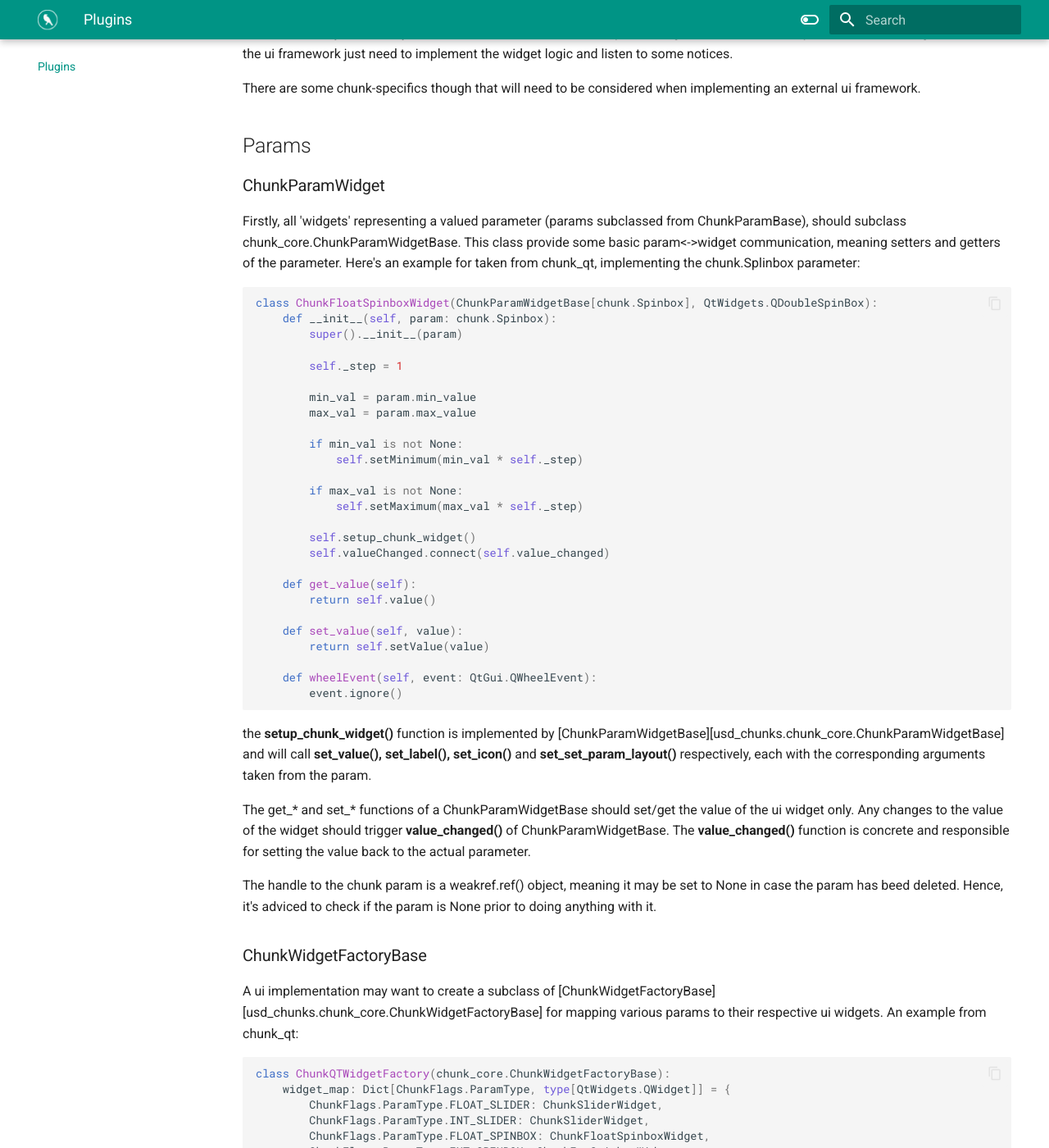
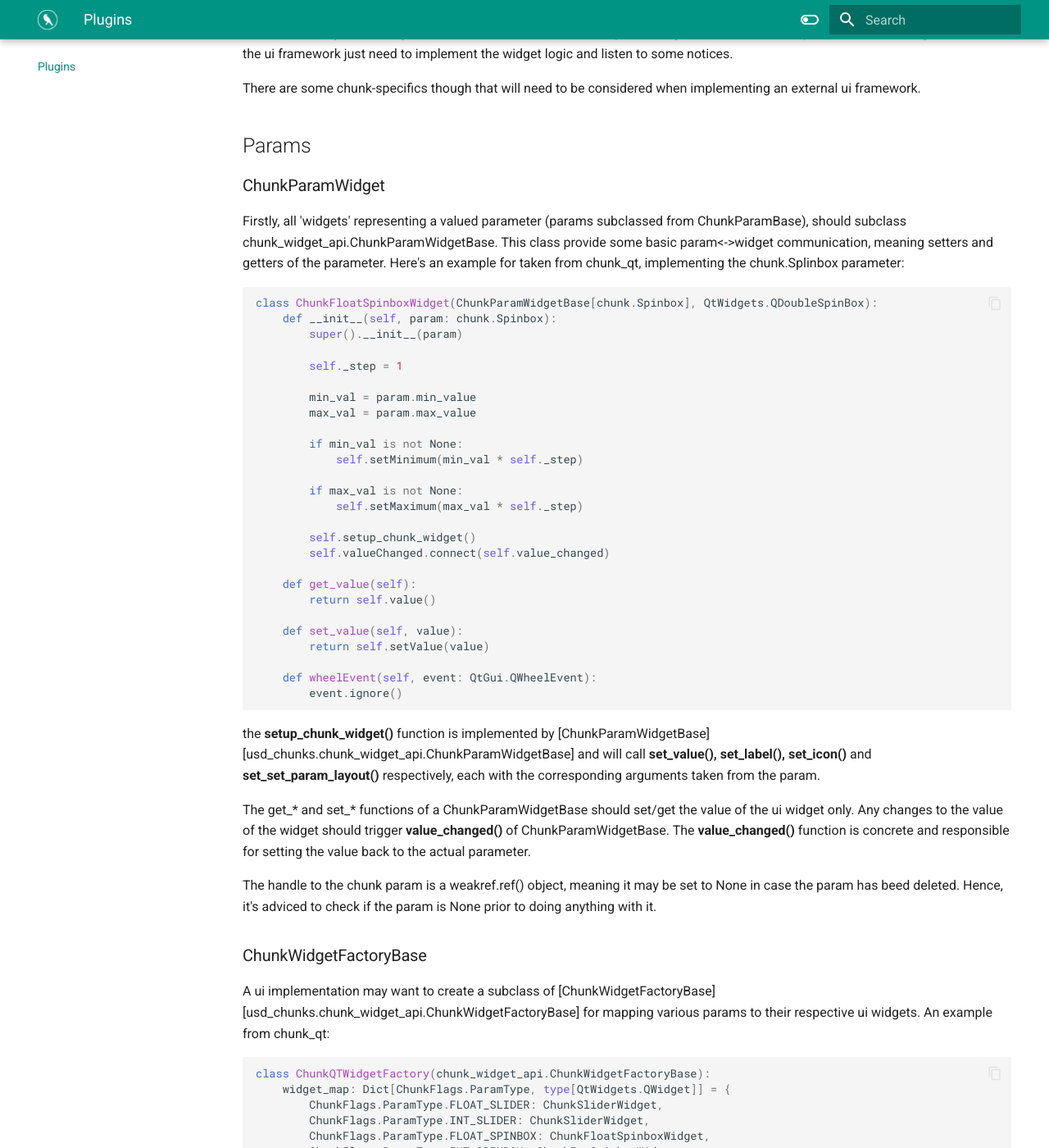
Before and after one commit to HuginStudios/usd_chunks, an MkDocs documentation site: the page built from docs/plugins.md, in a window 1280 px wide and 1400 px high, scrolled down 477 px. Shown: the whole window at 82% size. Built offline with MkDocs 1.6.1 and Material for MkDocs 9.7.7, drawn with Linux system fonts in a browser that asks for light colours; some of the changed text lies outside the part shown.

Commit message:
docs: repoint the plugin guide at the classes that moved
Three mkdocstrings cross-references in docs/plugins.md pointed at
usd_chunks.chunk_core for classes this branch moved out of it:
ChunkParamWidgetBase and ChunkWidgetFactoryBase went to
chunk_widget_api, SceneSender went to chunk_scene. The prose and the
code sample named the old module too.

chunk_core re-exports SceneSender through a module __getattr__, but that
does not help here: griffe resolves references by reading the source, so
a lazy re-export is invisible to it and the link stays broken.

This is the whole of the documentation debt in this branch, which is not
what I claimed in the review. I reported "zero documentation, against
this repo's own conventions" -- but .gitignore deliberately excludes
CLAUDE.md, CONTEXT.md, docs/adr/ and docs/agents/, because the repo is
going public and that scaffolding is not part of it. There was no ADR
convention to violate. And the API reference is generated from source by
docs/gen_ref_nav.py, so the eight new modules are already documented by
the docstrings they were written with.

What a reviewer would actually have caught is this: a refactor that
moves classes breaks the hand-written pages that link to them, and
nothing in the test suite looks at the docs. A check over every
usd_chunks xref in docs/*.md now says none are broken.

````diff
--- a/docs/plugins.md
+++ b/docs/plugins.md
@@ -11,7 +11,7 @@ There are some chunk-specifics though that will need to be considered when imple
 ## Params
 
 ### ChunkParamWidget
-Firstly, all 'widgets' representing a valued parameter (params subclassed from ChunkParamBase), should subclass chunk_core.ChunkParamWidgetBase. This class provide some basic param<->widget communication, meaning setters and getters of the parameter. Here's an example for taken from chunk_qt, implementing the chunk.Splinbox parameter:
+Firstly, all 'widgets' representing a valued parameter (params subclassed from ChunkParamBase), should subclass chunk_widget_api.ChunkParamWidgetBase. This class provide some basic param<->widget communication, meaning setters and getters of the parameter. Here's an example for taken from chunk_qt, implementing the chunk.Splinbox parameter:
 
 ``` py
 
@@ -44,16 +44,16 @@ class ChunkFloatSpinboxWidget(ChunkParamWidgetBase[chunk.Spinbox], QtWidgets.QDo
 
 ```
 
-the **setup_chunk_widget()** function is implemented by [ChunkParamWidgetBase][usd_chunks.chunk_core.ChunkParamWidgetBase] and will call **set_value(), set_label(), set_icon()** and **set_set_param_layout()** respectively, each with the corresponding arguments taken from the param.
+the **setup_chunk_widget()** function is implemented by [ChunkParamWidgetBase][usd_chunks.chunk_widget_api.ChunkParamWidgetBase] and will call **set_value(), set_label(), set_icon()** and **set_set_param_layout()** respectively, each with the corresponding arguments taken from the param.
 
 The get_* and set_* functions of a ChunkParamWidgetBase should set/get the value of the ui widget only. Any changes to the value of the widget should trigger **value_changed()** of ChunkParamWidgetBase. The **value_changed()** function is concrete and responsible for setting the value back to the actual parameter.
 
 The handle to the chunk param is a weakref.ref() object, meaning it may be set to None in case the param has beed deleted. Hence, it's adviced to check if the param is None prior to doing anything with it.
 
 ### ChunkWidgetFactoryBase
-A ui implementation may want to create a subclass of [ChunkWidgetFactoryBase][usd_chunks.chunk_core.ChunkWidgetFactoryBase] for mapping various params to their respective ui widgets. An example from chunk_qt:
+A ui implementation may want to create a subclass of [ChunkWidgetFactoryBase][usd_chunks.chunk_widget_api.ChunkWidgetFactoryBase] for mapping various params to their respective ui widgets. An example from chunk_qt:
 ``` py
-class ChunkQTWidgetFactory(chunk_core.ChunkWidgetFactoryBase):
+class ChunkQTWidgetFactory(chunk_widget_api.ChunkWidgetFactoryBase):
     widget_map: Dict[ChunkFlags.ParamType, type[QtWidgets.QWidget]] = {
         ChunkFlags.ParamType.FLOAT_SLIDER: ChunkSliderWidget,
         ChunkFlags.ParamType.INT_SLIDER: ChunkSliderWidget,
@@ -130,7 +130,7 @@ In any case, using the chunks for any application require some initialization fr
     chunk_registry.ChunkRegistry().initialize(scene, "chunk_usdview")
 ```
 
-The UsdviewScene is an implementation of the abstract [SceneSender][usd_chunks.chunk_core.SceneSender] class, which provides access to the scene as well as sends notices upon selection changes. Any application plugin should provide a similar scene proxy. This is important as some chunks will rely on prim selections, or other scene specific functionality. The scene proxy also provide a handle to the UsdStage, which the underlying application usually provides.
+The UsdviewScene is an implementation of the abstract [SceneSender][usd_chunks.chunk_scene.SceneSender] class, which provides access to the scene as well as sends notices upon selection changes. Any application plugin should provide a similar scene proxy. This is important as some chunks will rely on prim selections, or other scene specific functionality. The scene proxy also provide a handle to the UsdStage, which the underlying application usually provides.
 
 The ChunkRegistry is responsible for finding and loading any chunks in the environment, and the ChunkLayerManager is responsible for managing the SdfLayers of the chunks. Both of these need to be initialized in order to get proper functionality
 
````
